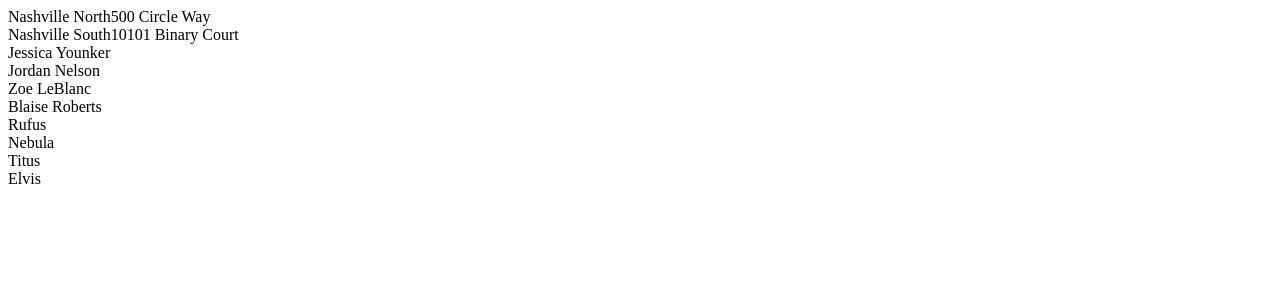
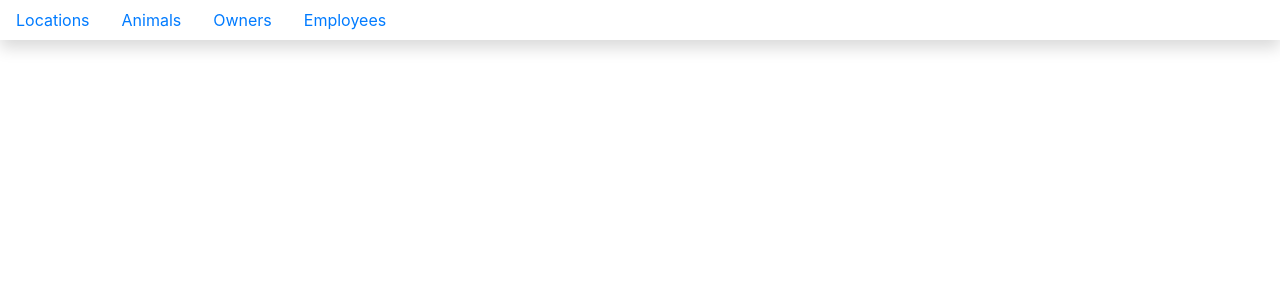
Before and after one commit to simplesnoh/Book4_Kennel, a React (Create React App) app: page / in a window 1280 px wide. Shown: the top 300 px of the page. Built offline with nearby package versions, Linux system fonts and the light colour scheme.

Commit message:
Began API.json formating

```diff
--- /dev/null
+++ b/API/kennel.json
@@ -0,0 +1,83 @@
+{
+    "employeesFromAPI": [
+    {
+        "id": 1,
+        "name": "Jessica Younker"
+    },
+    {
+        "id": 2,
+        "name": "Jordan Nelson"
+    },
+    {
+        "id": 3,
+        "name": "Zoe LeBlanc"
+    },
+    {
+        "id": 4,
+        "name": "Blaise Roberts"
+    }
+],
+
+"locationsFromAPI": [
+    {
+        "id": 1,
+        "name": "Nashville North",
+        "address": "500 Circle Way"
+    },
+    {
+        "id": 2,
+        "name": "Nashville South",
+        "address": "10101 Binary Court"
+    }
+],
+
+"animalsFromAPI": [
+    {
+        "id": 1,
+        "name": "Doodles"
+    },
+    {
+        "id": 2,
+        "name": "Jack"
+    },
+    {
+        "id": 3,
+        "name": "Angus"
+    },
+    {
+        "id": 4,
+        "name": "Henley"
+    },
+    {
+        "id": 5,
+        "name": "Derkins"
+    },
+    {
+        "id": 6,
+        "name": "Checkers"
+    }
+],
+
+"ownersFromAPI": [
+    {
+        "id": 1,
+        "name": "Jack Reacher",
+        "phoneNumber": "541-009-2020"
+    },
+    {
+        "id": 2,
+        "name": "Perd Happley",
+        "phoneNumber": "541-237-2550"
+    },
+    {
+        "id": 3,
+        "name": "Joan Callamezo",
+        "phoneNumber": "541-202-9930"
+    },
+    {
+        "id": 4,
+        "name": "Andy Dwyer",
+        "phoneNumber": "541-308-2830"
+    }
+]
+}
--- a/package.json
+++ b/package.json
@@ -3,8 +3,10 @@
   "version": "0.1.0",
   "private": true,
   "dependencies": {
+    "bootstrap": "^4.3.1",
     "react": "^16.8.6",
     "react-dom": "^16.8.6",
+    "react-router-dom": "^5.0.1",
     "react-scripts": "3.0.1"
   },
   "scripts": {
--- /dev/null
+++ b/src/components/ApplicationViews.js
@@ -0,0 +1,38 @@
+import { Route } from 'react-router-dom'
+import React, { Component } from "react"
+import AnimalList from './Animals/AnimalList'
+import LocationList from './LocationList/LocationList'
+import EmployeeList from './employees/EmployeeList'
+import OwnerList from './owners/OwnerList'
+
+
+class ApplicationViews extends Component {
+
+    state = {
+        employees: [],
+        locations: [],
+        animals: [],
+        owners: []
+    }
+
+    render() {
+        return (
+            <React.Fragment>
+                <Route exact path="/" render={(props) => {
+                    return <LocationList locations={this.state.locations} />
+                }} />
+                <Route path="/animals" render={(props) => {
+                    return <AnimalList animals={this.state.animals} />
+                }} />
+                <Route path="/employees" render={(props) => {
+                    return <EmployeeList employees={this.state.employees} />
+                }} />
+                <Route path="/owners" render={(props) => {
+                    return <OwnerList owners={this.state.owners} />
+                }} />
+            </React.Fragment>
+        )
+    }
+}
+
+export default ApplicationViews
--- a/src/components/Kennel.js
+++ b/src/components/Kennel.js
@@ -3,57 +3,20 @@
 // Code Producer
 
 import React, { Component } from "react"
-import EmployeeList from "./employees/EmployeeList"
-import LocationList from "./LocationList/LocationList"
-import AnimalList from "./Animals/AnimalList"
-import "../index"
+import NavBar from "./nav/NavBar"
+import ApplicationViews from "./ApplicationViews"
+
+import "./kennel.css"
+import "bootstrap/dist/css/bootstrap.min.css"
 
 
 class Kennel extends Component {
-
-    /*
-        Although you will eventually be pulling your objects
-        from your json-server API, for this chapter, we're
-        faking it and just creating those arrays in the component
-        itself
-    */
-    employeesFromAPI = [
-        { id: 1, name: "Jessica Younker" },
-        { id: 2, name: "Jordan Nelson" },
-        { id: 3, name: "Zoe LeBlanc" },
-        { id: 4, name: "Blaise Roberts" }
-    ]
-
-    //Book 2 practice: Create a new array in state in the Kennel component named animals.
-    // It will look just like the locations and employees arrays in state.
-    // Make sure each animal has an id property.
-
-   animalsFromAPI = [
-        { id: 1, name: "Rufus" },
-        { id: 2, name: "Nebula" },
-        { id: 3, name: "Titus" },
-        { id: 4, name: "Elvis" }
-    ]
-
-    // This will eventually get pulled from the API
-    locationsFromAPI = [
-        { id: 1, name: "Nashville North", address: "500 Circle Way" },
-        { id: 2, name: "Nashville South", address: "10101 Binary Court" }
-    ]
-
-    state = {
-        employees: this.employeesFromAPI,
-        locations: this.locationsFromAPI,
-        animals: this.animalsFromAPI
-    }
-
     render() {
         return (
-            <article className="kennel">
-                <LocationList locations={this.state.locations} />
-                <EmployeeList employees={this.state.employees} />
-                <AnimalList animals={this.state.animals} />
-            </article>
+            <React.Fragment>
+                <NavBar />
+                <ApplicationViews />
+            </React.Fragment>
         )
     }
 }
--- /dev/null
+++ b/src/components/kennel.css
@@ -0,0 +1,5 @@
+.kennel {
+    display: flex;
+    justify-content: space-around;
+    flex-direction: row;
+}
--- /dev/null
+++ b/src/components/nav/NavBar.js
@@ -0,0 +1,29 @@
+import React, { Component } from "react"
+import { Link } from "react-router-dom"
+import "bootstrap/dist/css/bootstrap.min.css"
+
+
+class NavBar extends Component {
+    render() {
+        return (
+            <nav className="navbar navbar-light light-blue flex-md-nowrap p-0 shadow">
+                <ul className="nav nav-pills">
+                    <li className="nav-item">
+                        <Link className="nav-link" to="/">Locations</Link>
+                    </li>
+                    <li className="nav-item">
+                        <Link className="nav-link" to="/animals">Animals</Link>
+                    </li>
+                    <li className="nav-item">
+                        <Link className="nav-link" to="/owners">Owners</Link>
+                    </li>
+                    <li className="nav-item">
+                        <Link className="nav-link" to="/employees">Employees</Link>
+                    </li>
+                </ul>
+            </nav>
+        )
+    }
+}
+
+export default NavBar
--- /dev/null
+++ b/src/components/owners/OwnerList.js
@@ -0,0 +1,20 @@
+import React, { Component } from "react";
+
+class OwnerList extends Component {
+    render() {
+        return (
+            <section className="owners">
+            {
+                this.props.owners.map(owner =>
+                    <div key={owner.id}>
+                        {owner.name} <br></br>
+                        {owner.phoneNumber}
+                    </div>
+                )
+            }
+            </section>
+        )
+    }
+}
+
+export default OwnerList
--- a/src/index.css
+++ b/src/index.css
@@ -11,9 +11,3 @@
   font-family: source-code-pro, Menlo, Monaco, Consolas, "Courier New",
     monospace;
 }
-
-.kennel {
-  display: flex;
-  justify-content: space-around;
-  flex-direction: row;
-}
--- a/src/index.js
+++ b/src/index.js
@@ -1,5 +1,12 @@
-import ReactDOM from "react-dom"
 import React from 'react'
-import Kennel from "./components/Kennel"
+import ReactDOM from 'react-dom'
+import { BrowserRouter as Router } from "react-router-dom"
+import Kennel from './components/Kennel'
 
-ReactDOM.render(<Kennel />, document.querySelector("#root"));
+import './index.css'
+
+ReactDOM.render(
+    <Router>
+        <Kennel />
+    </Router>
+    , document.getElementById('root'))
```
Also changed, not shown: src/components/nav/NavBar.css (added), 1 other file (tests, documents, lock files or other folders).
